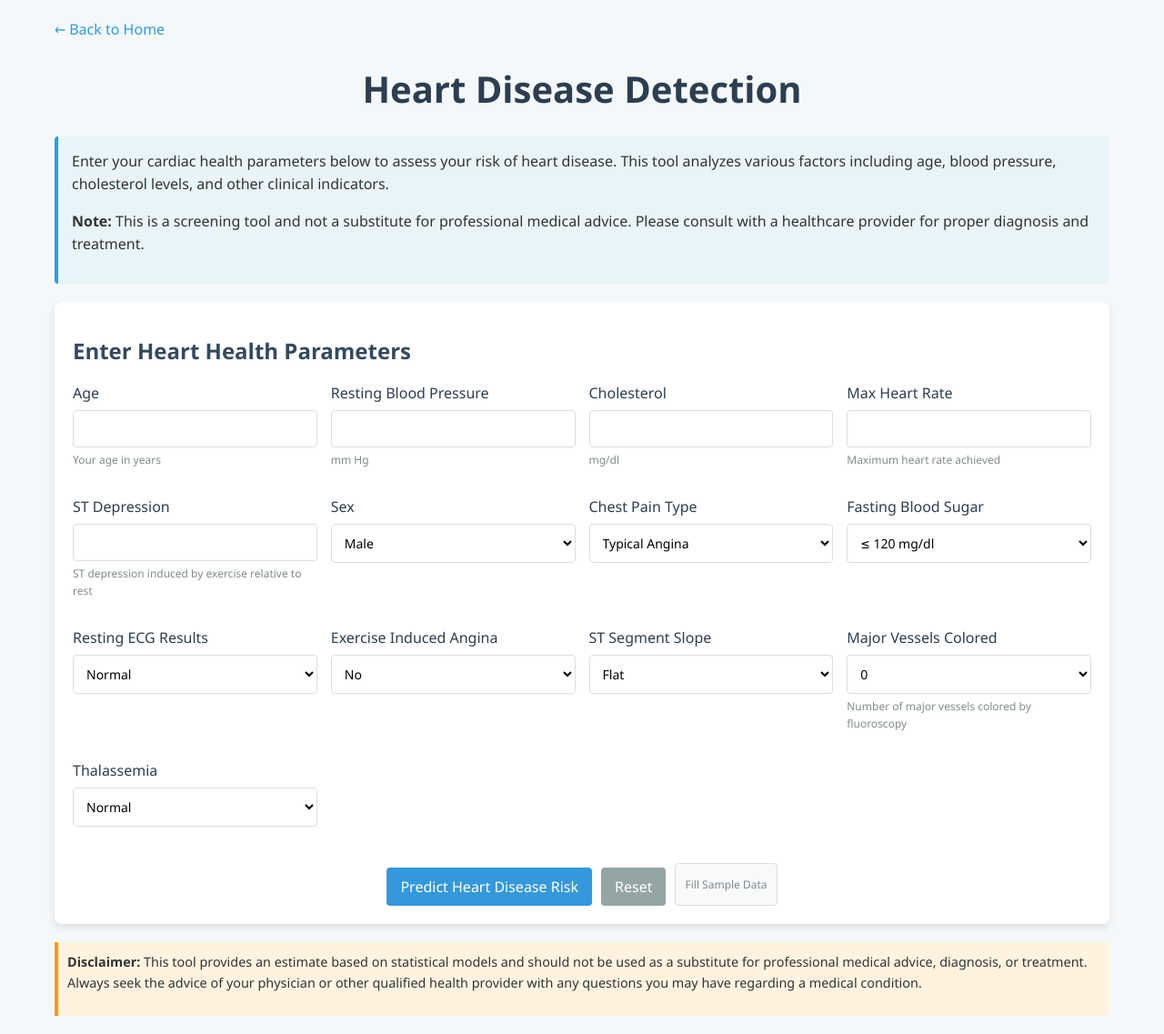
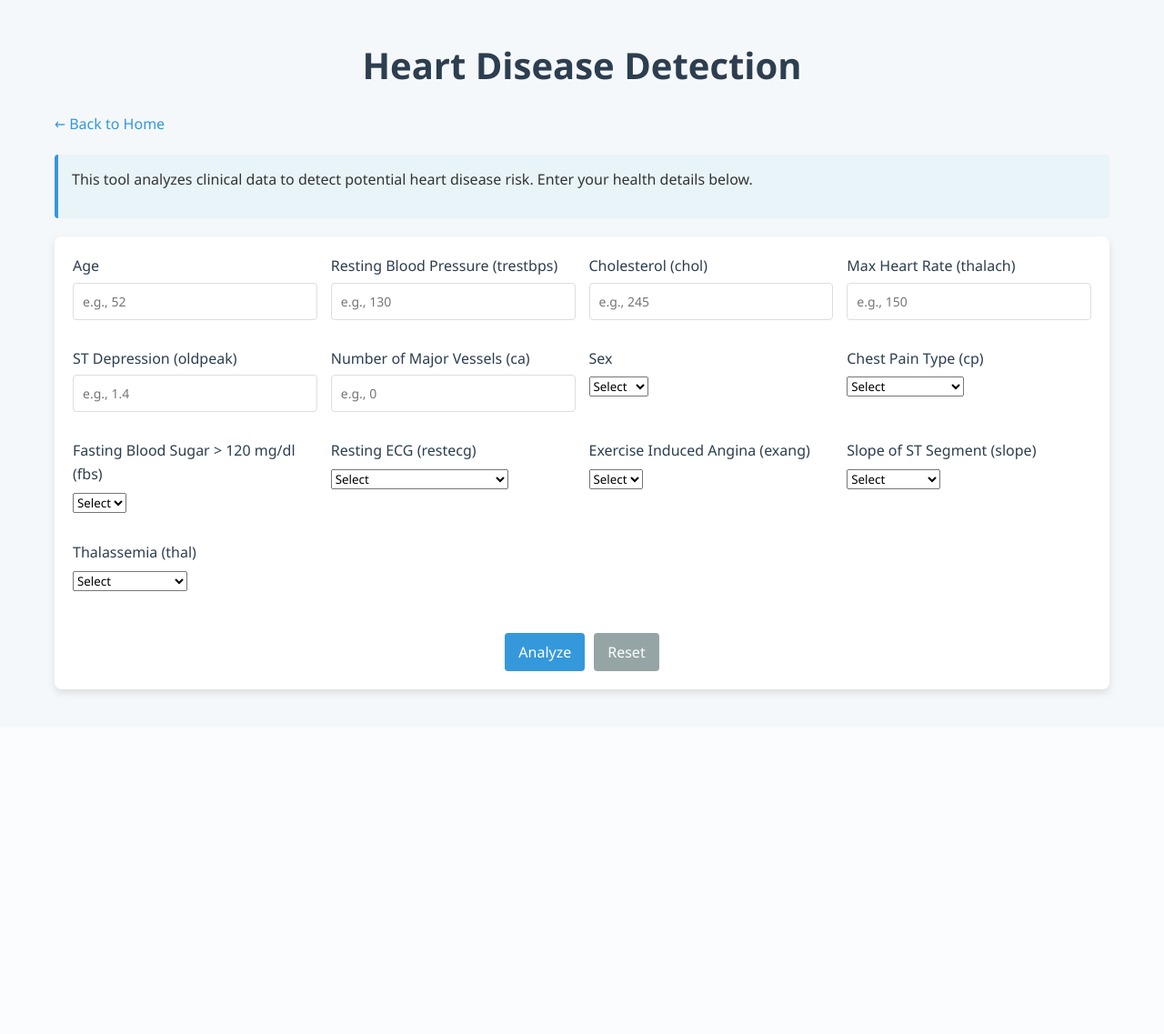
Before and after one commit to shriyak1112/Multi_disease_detection-, a Flask app: page /heart in a window 1280 px wide. Shown: the whole page at 91% size. After the commit the page ends 765 px from the top, so only its background shows below. Run offline with Flask 3, Linux system fonts and the light colour scheme; parts of the project's set-up code (start-up, migrations or seed data) failed here and were passed over.

Commit message:
third commit

```diff
--- a/app.py
+++ b/app.py
@@ -5,25 +5,24 @@ import numpy as np
 import os
 import time
 import joblib
+import pandas as pd
 
 app = Flask(__name__)
 app.config['UPLOAD_FOLDER'] = 'static/uploads'
 os.makedirs(app.config['UPLOAD_FOLDER'], exist_ok=True)
 
-# Load models
+# Load image-based models
 brain_model = load_model('models/brain_tumor.h5')
 skin_model = load_model('models/skin_cancer_final.h5')
+
+# Load tabular models
 parkinsons_model = joblib.load('models/parkinsons_xgb_model.pkl')
-scaler = joblib.load('models/scaler.pkl')  # Load the scaler for Parkinson's data
-
-# Load heart disease model and scaler
-heart_model = joblib.load('models/heart_model.pkl')
-scaler = joblib.load('models/scaler_H.pkl')
+parkinsons_scaler = joblib.load('models/scaler.pkl')
 
 diabetes_model = joblib.load('models/diabetes_model.pkl')
-scaler = joblib.load('models/scaler_D.pkl')
+diabetes_scaler = joblib.load('models/scaler_D.pkl')
 
-# Image preprocessing function
+# Helper for image preprocessing
 def preprocess_image(image_path, target_size=(299, 299)):
     img = load_img(image_path, target_size=target_size)
     img_array = img_to_array(img)
@@ -31,19 +30,16 @@ def preprocess_image(image_path, target_size=(299, 299)):
     img_array /= 255.0
     return img_array
 
-# Prediction function for image-based diseases
 def predict_disease(model, image_path, disease):
     img = preprocess_image(image_path)
     prediction = model.predict(img)
 
     if disease == 'brain_tumor':
         classes = ['glioma', 'meningioma', 'notumor', 'pituitary']
-        predicted_class = np.argmax(prediction)
-        return f"{classes[predicted_class]}"
+        return classes[np.argmax(prediction)]
     elif disease == 'skin_cancer':
         return "Malignant" if prediction[0][0] > 0.5 else "Benign"
-    else:
-        return "Unknown disease type"
+    return "Unknown disease"
 
 @app.route('/')
 def index():
@@ -51,44 +47,31 @@ def index():
 
 @app.route('/detect/<disease>', methods=['GET', 'POST'])
 def detect(disease):
+    if disease == 'parkinsons':
+        return redirect(url_for('parkinsons'))
+
     result = None
     image_path = None
     relative_image_path = None
 
-    if disease == 'parkinsons':
-        return redirect(url_for('parkinsons'))
+    if request.method == 'POST':
+        file = request.files.get('file')
+        if not file or file.filename == '':
+            return render_template('detect.html', disease=disease, error="No file selected")
 
-    if request.method == 'POST':
-        if 'file' not in request.files:
-            return render_template('detect.html', disease=disease, error="No file part")
+        filename = str(int(time.time())) + '_' + file.filename
+        image_path = os.path.join(app.config['UPLOAD_FOLDER'], filename)
+        file.save(image_path)
+        relative_image_path = 'uploads/' + filename
 
-        file = request.files['file']
+        if disease == 'brain_tumor':
+            result = predict_disease(brain_model, image_path, disease)
+        elif disease == 'skin_cancer':
+            result = predict_disease(skin_model, image_path, disease)
+        else:
+            return render_template('detect.html', disease=disease, error="Invalid disease type")
 
-        if file.filename == '':
-            return render_template('detect.html', disease=disease, error="No selected file")
-
-        if file:
-            filename = str(int(time.time())) + '_' + file.filename
-            image_path = os.path.join(app.config['UPLOAD_FOLDER'], filename)
-            file.save(image_path)
-            relative_image_path = 'uploads/' + filename
-
-            if disease == 'brain_tumor':
-                model = brain_model
-            elif disease == 'skin_cancer':
-                model = skin_model
-            else:
-                return render_template('detect.html', disease=disease, error="Invalid disease type")
-
-            result = predict_disease(model, image_path, disease)
-
-    display_name = ' '.join(word.capitalize() for word in disease.split('_'))
-
-    return render_template('detect.html',
-                           disease=disease,
-                           display_name=display_name,
-                           result=result,
-                           image_path=relative_image_path)
+    return render_template('detect.html', disease=disease, result=result, image_path=relative_image_path)
 
 @app.route('/parkinsons', methods=['GET', 'POST'])
 def parkinsons():
@@ -103,20 +86,11 @@ def parkinsons():
             'MDVP:APQ', 'Shimmer:DDA', 'NHR', 'HNR',
             'RPDE', 'DFA', 'spread1', 'spread2', 'D2', 'PPE'
         ]
-
-        # Collect user input
-        input_values = {feature: float(request.form.get(feature, 0)) for feature in features}
-        input_data = np.array([list(input_values.values())]).astype(float)
-
-        # Scale and predict
-        input_data_scaled = scaler.transform(input_data)
-        prediction = parkinsons_model.predict(input_data_scaled)
-
-        # Interpret result
-        if prediction[0] == 1:
-            result = "The person has Parkinson's Disease"
-        else:
-            result = "The person does NOT have Parkinson's Disease"
+        input_values = {f: float(request.form.get(f, 0)) for f in features}
+        input_array = np.array([list(input_values.values())])
+        input_scaled = parkinsons_scaler.transform(input_array)
+        prediction = parkinsons_model.predict(input_scaled)
+        result = "The person has Parkinson's Disease" if prediction[0] == 1 else "The person does NOT have Parkinson's Disease"
 
     return render_template('parkinsons.html', result=result, input_values=input_values)
 
@@ -132,14 +106,11 @@ def diabetes():
             'AgeGroup', 'BMI_Category', 'Glucose_Insulin_Ratio',
             'Age_BMI_Product', 'Glucose_Squared'
         ]
-
-        input_values = {feature: float(request.form.get(feature, 0)) for feature in features}
+        input_values = {f: float(request.form.get(f, 0)) for f in features}
         input_array = np.array([list(input_values.values())])
-        input_scaled = scaler.transform(input_array)
-
+        input_scaled = diabetes_scaler.transform(input_array)
         prediction = diabetes_model.predict(input_scaled)[0]
-
-        result = "🩺 The person is likely **Diabetic**" if prediction == 1 else "✅ The person is likely **Not Diabetic**"
+        result = "🩺 The person is likely Diabetic" if prediction == 1 else "✅ The person is likely Not Diabetic"
 
     return render_template('diabetes.html', result=result, input_values=input_values)
 
@@ -149,37 +120,44 @@ def heart():
     input_values = {}
 
     if request.method == 'POST':
-        features = [
-            'age', 'trestbps', 'chol', 'thalch', 'oldpeak',
-            'sex_Male', 'sex_Female',
-            'cp_typical angina', 'cp_asymptomatic', 'cp_atypical angina', 'cp_non-anginal pain',
-            'fbs_True', 'fbs_False',
-            'restecg_left ventricular hypertrophy', 'restecg_normal', 'restecg_ST-T wave abnormality',
-            'exang_True', 'exang_False',
-            'slope_downsloping', 'slope_flat', 'slope_upsloping',
-            'ca_0.0', 'ca_1.0', 'ca_2.0', 'ca_3.0', 'ca_4.0',
-            'thal_fixed defect', 'thal_normal', 'thal_reversible defect'
-        ]
+        # Use the exact column names used during model training
+        cat_cols = ['sex', 'cp', 'fbs', 'restecg', 'exang', 'slope', 'thal']
+        num_cols = ['age', 'trestbps', 'chol', 'thalch', 'oldpeak', 'ca']
 
-        # Get numeric values
-        numeric_fields = ['age', 'trestbps', 'chol', 'thalch', 'oldpeak']
-        encoded_fields = [f for f in features if f not in numeric_fields]
+        # Collect inputs (note: collect thalach, we will rename it)
+        input_values = {col: request.form.get(col, '') for col in cat_cols + ['thalach', 'age', 'trestbps', 'chol', 'oldpeak', 'ca']}
 
-        # Gather input
-        for field in numeric_fields:
-            input_values[field] = float(request.form.get(field, 0))
+        # Convert numeric inputs to float
+        for col in ['age', 'trestbps', 'chol', 'thalach', 'oldpeak', 'ca']:
+            input_values[col] = float(input_values[col])
 
-        for field in encoded_fields:
-            input_values[field] = 1.0 if request.form.get(field) == 'on' else 0.0
+        # Prepare input DataFrame
+        df_input = pd.DataFrame([input_values])
 
-        # Convert to array
-        input_array = np.array([list(input_values.values())])
-        input_scaled = heart_scaler.transform(input_array)
+        # ✅ Fix mismatch: Rename 'thalach' to 'thalch'
+        df_input.rename(columns={'thalach': 'thalch'}, inplace=True)
 
-        prediction = heart_model.predict(input_scaled)[0]
-        result = "💔 Likely to have Heart Disease" if prediction == 1 else "❤️ Unlikely to have Heart Disease"
+        # Load preprocessing tools and model
+        num_imputer = joblib.load('models/num_imputer.pkl')
+        cat_imputer = joblib.load('models/cat_imputer.pkl')
+        encoder = joblib.load('models/encoder.pkl')
+        model = joblib.load('models/heart_model.pkl')
+
+        # Preprocess numeric and categorical data
+        X_num = pd.DataFrame(num_imputer.transform(df_input[num_cols]), columns=num_cols)
+        X_cat_imputed = cat_imputer.transform(df_input[cat_cols])
+        X_cat_encoded = pd.DataFrame(encoder.transform(X_cat_imputed),
+                                     columns=encoder.get_feature_names_out(cat_cols))
+
+        # Final combined input
+        X_processed = pd.concat([X_num.reset_index(drop=True), X_cat_encoded.reset_index(drop=True)], axis=1)
+
+        # Predict
+        prediction = model.predict(X_processed)[0]
+        result = "⚠️ The person is likely to have Heart Disease" if prediction == 1 else "✅ The person is unlikely to have Heart Disease"
 
     return render_template('heart.html', result=result, input_values=input_values)
 
+
 if __name__ == '__main__':
     app.run(debug=True)
--- a/templates/heart.html
+++ b/templates/heart.html
@@ -1,222 +1,104 @@
 <!DOCTYPE html>
-<html lang="en">
+<html>
 <head>
-    <meta charset="UTF-8">
-    <meta name="viewport" content="width=device-width, initial-scale=1.0">
     <title>Heart Disease Detection</title>
     <link rel="stylesheet" href="{{ url_for('static', filename='style.css') }}">
-    <style>
-        /* Additional styles for dropdowns */
-        select {
-            width: 100%;
-            padding: 10px;
-            border: 1px solid #ddd;
-            border-radius: 4px;
-            font-size: 14px;
-            transition: border-color 0.3s;
-            background-color: white;
-            font-family: 'Segoe UI', Tahoma, Geneva, Verdana, sans-serif;
-        }
-
-        select:focus {
-            border-color: #3498db;
-            outline: none;
-            box-shadow: 0 0 5px rgba(52, 152, 219, 0.3);
-        }
-
-        .form-section {
-            margin-bottom: 20px;
-        }
-    </style>
 </head>
 <body>
     <div class="container">
+        <h1>Heart Disease Detection</h1>
+
         <div class="back-link">
             <a href="{{ url_for('index') }}">&larr; Back to Home</a>
         </div>
 
-        <h1>Heart Disease Detection</h1>
-
         <div class="info-section">
-            <p>Enter your cardiac health parameters below to assess your risk of heart disease. This tool analyzes various factors including age, blood pressure, cholesterol levels, and other clinical indicators.</p>
-            <p><strong>Note:</strong> This is a screening tool and not a substitute for professional medical advice. Please consult with a healthcare provider for proper diagnosis and treatment.</p>
+            <p>This tool analyzes clinical data to detect potential heart disease risk. Enter your health details below.</p>
         </div>
 
         <div class="upload-section">
-            <h2>Enter Heart Health Parameters</h2>
+            <form method="post">
+                <div class="form-grid">
+                    <!-- Numeric fields -->
+                    {% for label, name, type, placeholder, step in [
+                        ('Age', 'age', 'number', 'e.g., 52', '1'),
+                        ('Resting Blood Pressure (trestbps)', 'trestbps', 'number', 'e.g., 130', '1'),
+                        ('Cholesterol (chol)', 'chol', 'number', 'e.g., 245', '1'),
+                        ('Max Heart Rate (thalach)', 'thalach', 'number', 'e.g., 150', '1'),
+                        ('ST Depression (oldpeak)', 'oldpeak', 'number', 'e.g., 1.4', '0.1'),
+                        ('Number of Major Vessels (ca)', 'ca', 'number', 'e.g., 0', '1')
+                    ] %}
+                    <div class="form-group">
+                        <label for="{{ name }}">{{ label }}</label>
+                        <input type="{{ type }}" step="{{ step }}" id="{{ name }}" name="{{ name }}" placeholder="{{ placeholder }}" required value="{{ input_values.get(name, '') }}">
+                    </div>
+                    {% endfor %}
 
-            <form action="{{ url_for('heart') }}" method="post">
-                <div class="form-grid">
-                    <!-- Numeric inputs -->
+                    <!-- Categorical fields -->
+                    {% for label, name, options in [
+                        ('Sex', 'sex', ['male', 'female']),
+                        ('Chest Pain Type (cp)', 'cp', ['typical angina', 'atypical angina', 'non-anginal pain', 'asymptomatic']),
+                        ('Fasting Blood Sugar > 120 mg/dl (fbs)', 'fbs', ['true', 'false']),
+                        ('Resting ECG (restecg)', 'restecg', ['normal', 'ST-T wave abnormality', 'left ventricular hypertrophy']),
+                        ('Exercise Induced Angina (exang)', 'exang', ['yes', 'no']),
+                        ('Slope of ST Segment (slope)', 'slope', ['upsloping', 'flat', 'downsloping']),
+                        ('Thalassemia (thal)', 'thal', ['normal', 'fixed defect', 'reversible defect'])
+                    ] %}
                     <div class="form-group">
-                        <label for="age">Age</label>
-                        <input type="number" id="age" name="age" min="1" max="120" required value="{{ input_values.age|default('') }}">
-                        <span class="input-help">Your age in years</span>
-                    </div>
-
-                    <div class="form-group">
-                        <label for="trestbps">Resting Blood Pressure</label>
-                        <input type="number" id="trestbps" name="trestbps" min="80" max="200" required value="{{ input_values.trestbps|default('') }}">
-                        <span class="input-help">mm Hg</span>
-                    </div>
-
-                    <div class="form-group">
-                        <label for="chol">Cholesterol</label>
-                        <input type="number" id="chol" name="chol" min="100" max="600" required value="{{ input_values.chol|default('') }}">
-                        <span class="input-help">mg/dl</span>
-                    </div>
-
-                    <div class="form-group">
-                        <label for="thalch">Max Heart Rate</label>
-                        <input type="number" id="thalch" name="thalch" min="60" max="220" required value="{{ input_values.thalch|default('') }}">
-                        <span class="input-help">Maximum heart rate achieved</span>
-                    </div>
-
-                    <div class="form-group">
-                        <label for="oldpeak">ST Depression</label>
-                        <input type="number" id="oldpeak" name="oldpeak" min="0" max="10" step="0.1" required value="{{ input_values.oldpeak|default('') }}">
-                        <span class="input-help">ST depression induced by exercise relative to rest</span>
-                    </div>
-
-                    <!-- Categorical inputs as dropdowns -->
-                    <div class="form-group">
-                        <label for="sex">Sex</label>
-                        <select id="sex" name="sex" required>
-                            <option value="sex_Male">Male</option>
-                            <option value="sex_Female">Female</option>
+                        <label for="{{ name }}">{{ label }}</label>
+                        <select id="{{ name }}" name="{{ name }}" required>
+                            <option value="" disabled selected>Select</option>
+                            {% for option in options %}
+                                <option value="{{ option }}" {% if input_values.get(name) == option %}selected{% endif %}>{{ option }}</option>
+                            {% endfor %}
                         </select>
                     </div>
-
-                    <div class="form-group">
-                        <label for="cp">Chest Pain Type</label>
-                        <select id="cp" name="cp" required>
-                            <option value="cp_typical angina">Typical Angina</option>
-                            <option value="cp_atypical angina">Atypical Angina</option>
-                            <option value="cp_non-anginal pain">Non-Anginal Pain</option>
-                            <option value="cp_asymptomatic">Asymptomatic</option>
-                        </select>
-                    </div>
-
-                    <div class="form-group">
-                        <label for="fbs">Fasting Blood Sugar</label>
-                        <select id="fbs" name="fbs" required>
-                            <option value="fbs_False">≤ 120 mg/dl</option>
-                            <option value="fbs_True">> 120 mg/dl</option>
-                        </select>
-                    </div>
-
-                    <div class="form-group">
-                        <label for="restecg">Resting ECG Results</label>
-                        <select id="restecg" name="restecg" required>
-                            <option value="restecg_normal">Normal</option>
-                            <option value="restecg_ST-T wave abnormality">ST-T Wave Abnormality</option>
-                            <option value="restecg_left ventricular hypertrophy">Left Ventricular Hypertrophy</option>
-                        </select>
-                    </div>
-
-                    <div class="form-group">
-                        <label for="exang">Exercise Induced Angina</label>
-                        <select id="exang" name="exang" required>
-                            <option value="exang_False">No</option>
-                            <option value="exang_True">Yes</option>
-                        </select>
-                    </div>
-
-                    <div class="form-group">
-                        <label for="slope">ST Segment Slope</label>
-                        <select id="slope" name="slope" required>
-                            <option value="slope_flat">Flat</option>
-                            <option value="slope_upsloping">Upsloping</option>
-                            <option value="slope_downsloping">Downsloping</option>
-                        </select>
-                    </div>
-
-                    <div class="form-group">
-                        <label for="ca">Major Vessels Colored</label>
-                        <select id="ca" name="ca" required>
-                            <option value="ca_0.0">0</option>
-                            <option value="ca_1.0">1</option>
-                            <option value="ca_2.0">2</option>
-                            <option value="ca_3.0">3</option>
-                            <option value="ca_4.0">4</option>
-                        </select>
-                        <span class="input-help">Number of major vessels colored by fluoroscopy</span>
-                    </div>
-
-                    <div class="form-group">
-                        <label for="thal">Thalassemia</label>
-                        <select id="thal" name="thal" required>
-                            <option value="thal_normal">Normal</option>
-                            <option value="thal_fixed defect">Fixed Defect</option>
-                            <option value="thal_reversible defect">Reversible Defect</option>
-                        </select>
-                    </div>
+                    {% endfor %}
                 </div>
 
                 <div class="form-actions">
-                    <button type="submit" class="btn">Predict Heart Disease Risk</button>
+                    <button type="submit" class="btn">Analyze</button>
                     <button type="reset" class="btn btn-secondary">Reset</button>
-                    <button type="button" class="btn sample-data-btn" id="fillSampleData">Fill Sample Data</button>
                 </div>
             </form>
         </div>
 
         {% if result %}
         <div class="result-section">
-            <h2>Detection Result</h2>
-            <div class="parkinsons-result">
-                <div class="result-detail {% if 'Unlikely' in result %}healthy{% else %}alert{% endif %}">
-                    <h3>{{ result }}</h3>
-                    {% if 'Likely' in result %}
+            <h2>Analysis Result</h2>
+            <div class="result-box heart-result">
+                <div class="result-text">
+                    <h3>Prediction: {{ result }}</h3>
+
+                    {% if "likely to have" in result %}
+                        <p class="result-detail alert">The analysis indicates a risk of heart disease based on the provided data.</p>
                         <div class="recommendations">
                             <h4>Recommendations:</h4>
                             <ul>
-                            <li>Consult with a cardiologist for further evaluation</li>
-                            <li>Consider lifestyle modifications such as dietary changes and exercise</li>
-                            <li>Monitor blood pressure and cholesterol levels regularly</li>
-                            <li>Follow medication regimen as prescribed by your doctor</li>
+                                <li>Consult a cardiologist for detailed evaluation.</li>
+                                <li>Reduce stress and maintain a heart-healthy diet.</li>
+                                <li>Engage in regular physical activity.</li>
+                                <li>Monitor blood pressure and cholesterol regularly.</li>
                             </ul>
                         </div>
                     {% else %}
+                        <p class="result-detail healthy">No significant risk of heart disease was detected from the current data.</p>
                         <div class="recommendations">
                             <h4>Recommendations:</h4>
                             <ul>
-                            <li>Continue with regular health check-ups</li>
-                            <li>Maintain a heart-healthy lifestyle with regular exercise</li>
-                            <li>Follow a balanced diet low in saturated fats and sodium</li>
-                            <li>Avoid smoking and limit alcohol consumption</li>
+                                <li>Maintain your healthy lifestyle.</li>
+                                <li>Continue regular checkups.</li>
+                                <li>Avoid smoking and processed foods.</li>
                             </ul>
                         </div>
                     {% endif %}
                 </div>
             </div>
+            <div class="disclaimer">
+                <p><strong>Disclaimer:</strong> This tool is for educational purposes and not a substitute for professional medical advice. Please consult your doctor for official diagnosis and treatment.</p>
+            </div>
         </div>
         {% endif %}
-
-        <div class="disclaimer">
-            <p><strong>Disclaimer:</strong> This tool provides an estimate based on statistical models and should not be used as a substitute for professional medical advice, diagnosis, or treatment. Always seek the advice of your physician or other qualified health provider with any questions you may have regarding a medical condition.</p>
     </div>
-    </div>
-
-    <script>
-        document.getElementById('fillSampleData').addEventListener('click', function() {
-            // Sample data based on your example
-            document.getElementById('age').value = '63';
-            document.getElementById('trestbps').value = '145';
-            document.getElementById('chol').value = '233';
-            document.getElementById('thalch').value = '150';
-            document.getElementById('oldpeak').value = '2.3';
-
-            // Set dropdown selections
-            document.getElementById('sex').value = 'sex_Male';
-            document.getElementById('cp').value = 'cp_typical angina';
-            document.getElementById('fbs').value = 'fbs_True';
-            document.getElementById('restecg').value = 'restecg_left ventricular hypertrophy';
-            document.getElementById('exang').value = 'exang_False';
-            document.getElementById('slope').value = 'slope_downsloping';
-            document.getElementById('ca').value = 'ca_0.0';
-            document.getElementById('thal').value = 'thal_fixed defect';
-        });
-    </script>
 </body>
 </html>
```
Also changed, not shown: static/uploads/1744797891_Huge_Meningioma.webp (added), static/uploads/1744797918_Te-glTr_0000 (1).jpg (added). Lines whose indentation alone changed are shown as unchanged.
